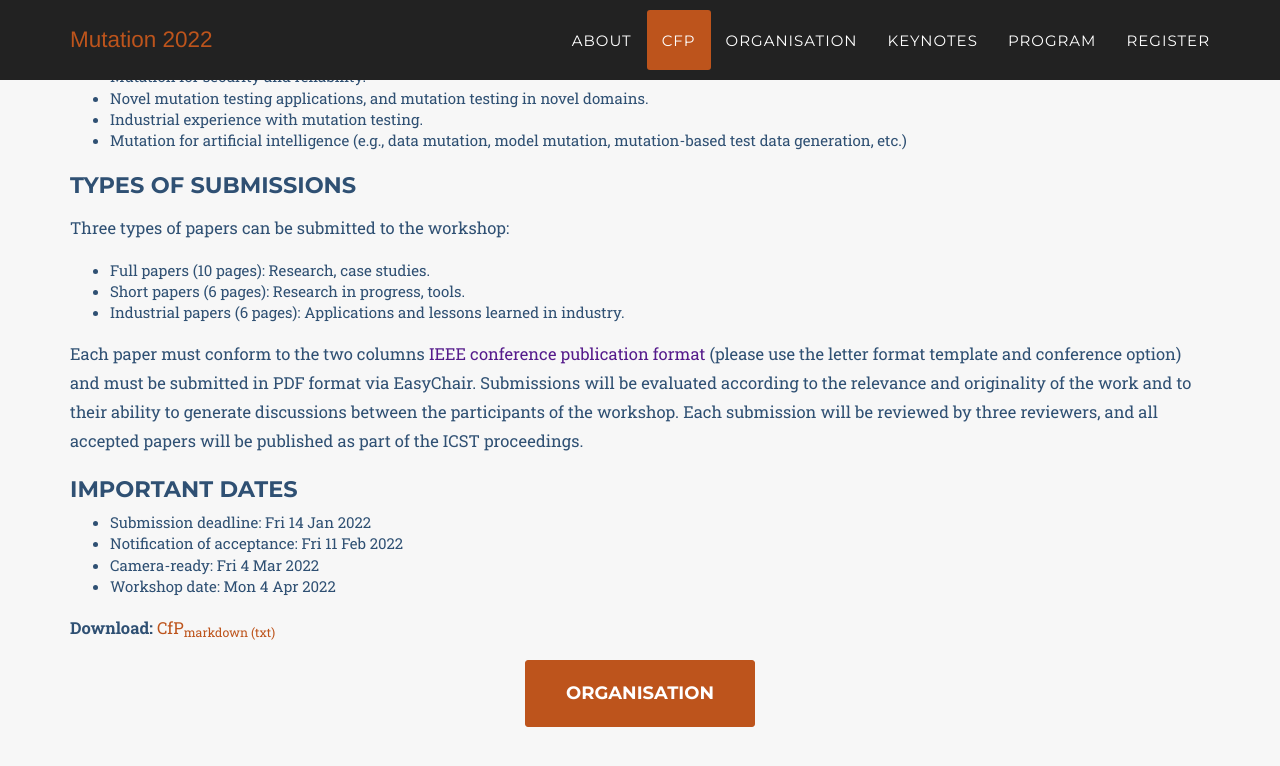
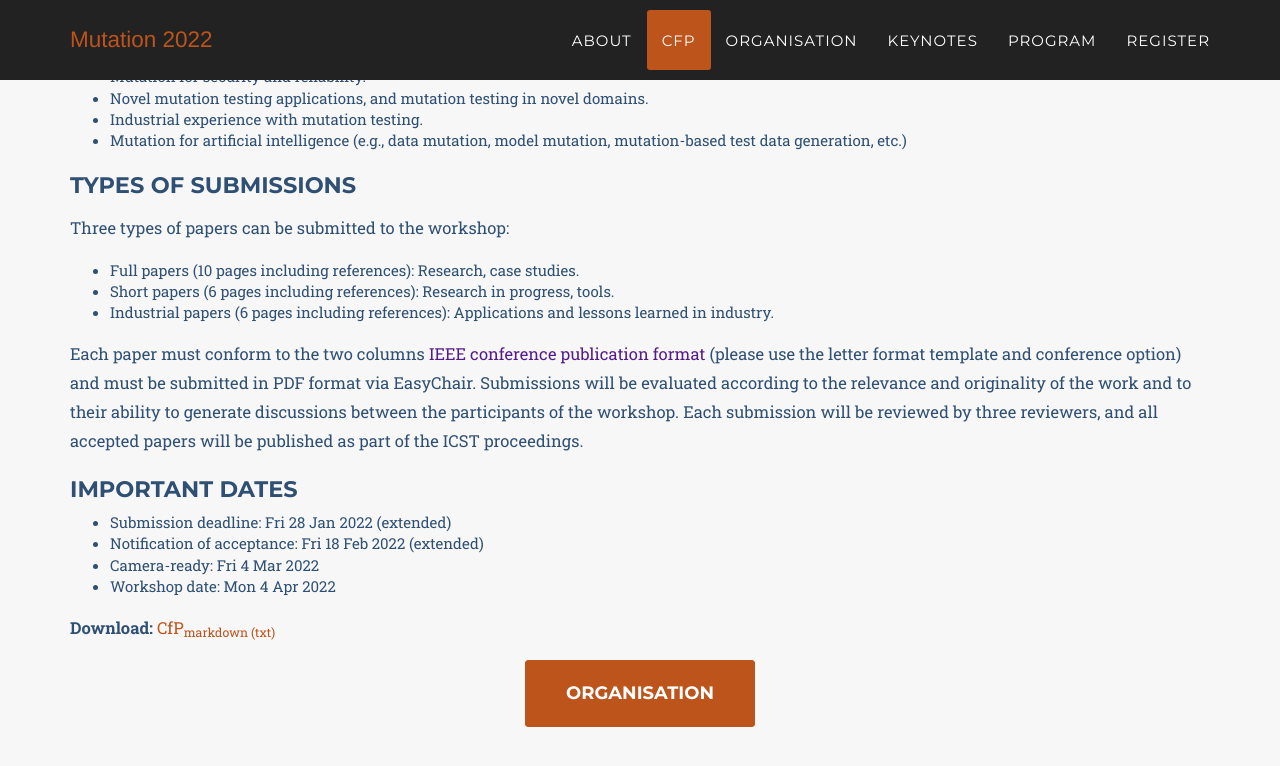
Before and after one commit to mutation-workshop/2024, a Jekyll site: the page built from index.html, in a window 1280 px wide and 900 px high, scrolled down 2293 px. Shown: the top 766 px of the window. Built offline with Jekyll 4.4.1, drawn with Linux system fonts in a browser that asks for light colours; some web fonts are replaced.

Commit message:
Update call.html

```diff
--- a/_includes/data/call.html
+++ b/_includes/data/call.html
@@ -36,9 +36,9 @@ encourage the submission of industry practice papers.</span></p>
 <p class=MsoNormal><span>Three types of papers can be submitted to the workshop:</span></p>
 
 <ul type=disc>
-  <li><span>Full papers (10 pages): Research, case studies.</span></li>
-  <li><span>Short papers (6 pages): Research in progress, tools.</span></li>
-  <li><span>Industrial papers (6 pages): Applications and lessons learned in industry.</span></li>
+  <li><span>Full papers (10 pages including references): Research, case studies.</span></li>
+  <li><span>Short papers (6 pages including references): Research in progress, tools.</span></li>
+  <li><span>Industrial papers (6 pages including references): Applications and lessons learned in industry.</span></li>
 </ul>
 
 <p class=MsoNormal><span>
@@ -55,8 +55,8 @@ all accepted papers will be published as part of the ICST proceedings.
 
 <h2>Important Dates </h2>
   <ul type=disc>
-    <li><span>Submission deadline: Fri 14 Jan 2022</li>
-    <li><span>Notification of acceptance: Fri 11 Feb 2022</li>
+    <li><span>Submission deadline: Fri 28 Jan 2022 (extended)</li>
+    <li><span>Notification of acceptance: Fri 18 Feb 2022 (extended)</li>
     <li><span>Camera-ready: Fri 4 Mar 2022</li>
     <li><span>Workshop date: Mon 4 Apr 2022</li>
 </ul>
```
